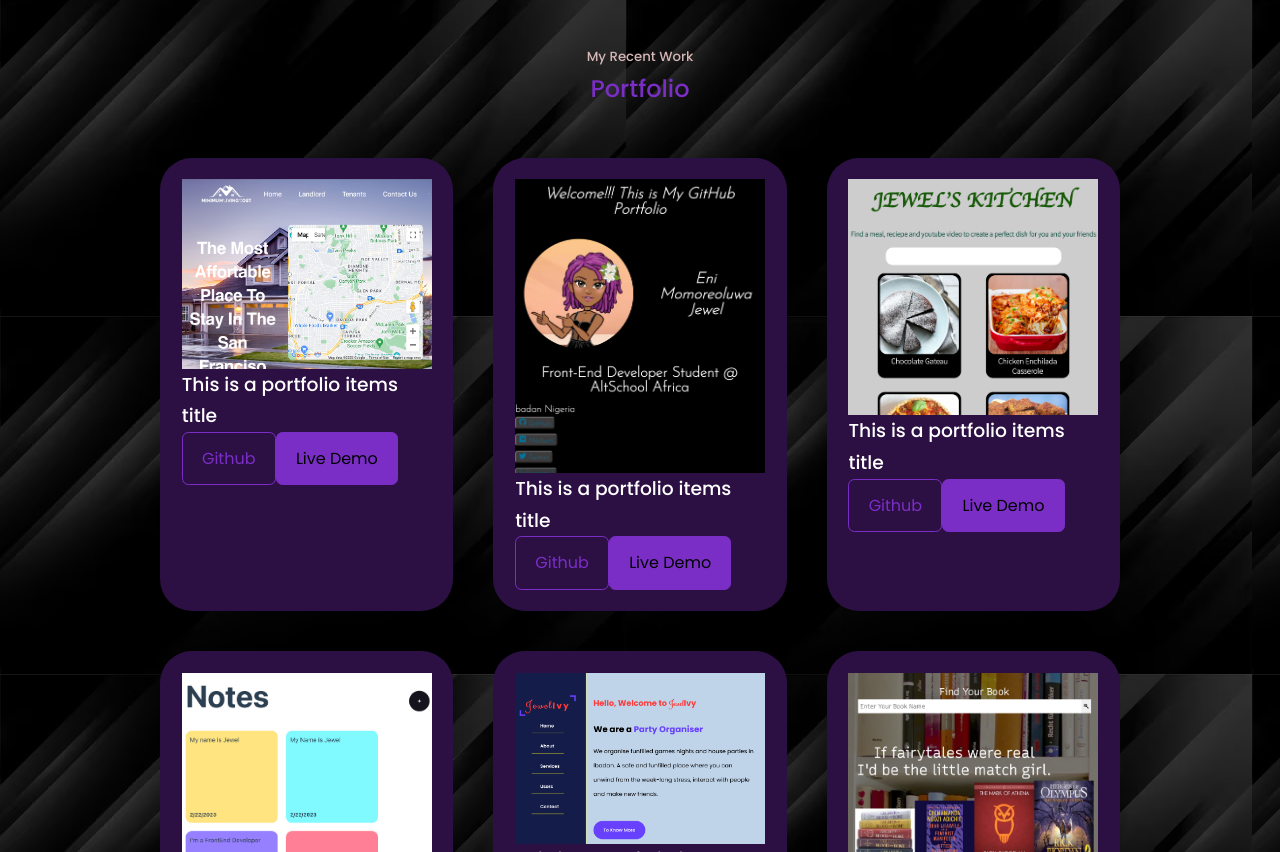
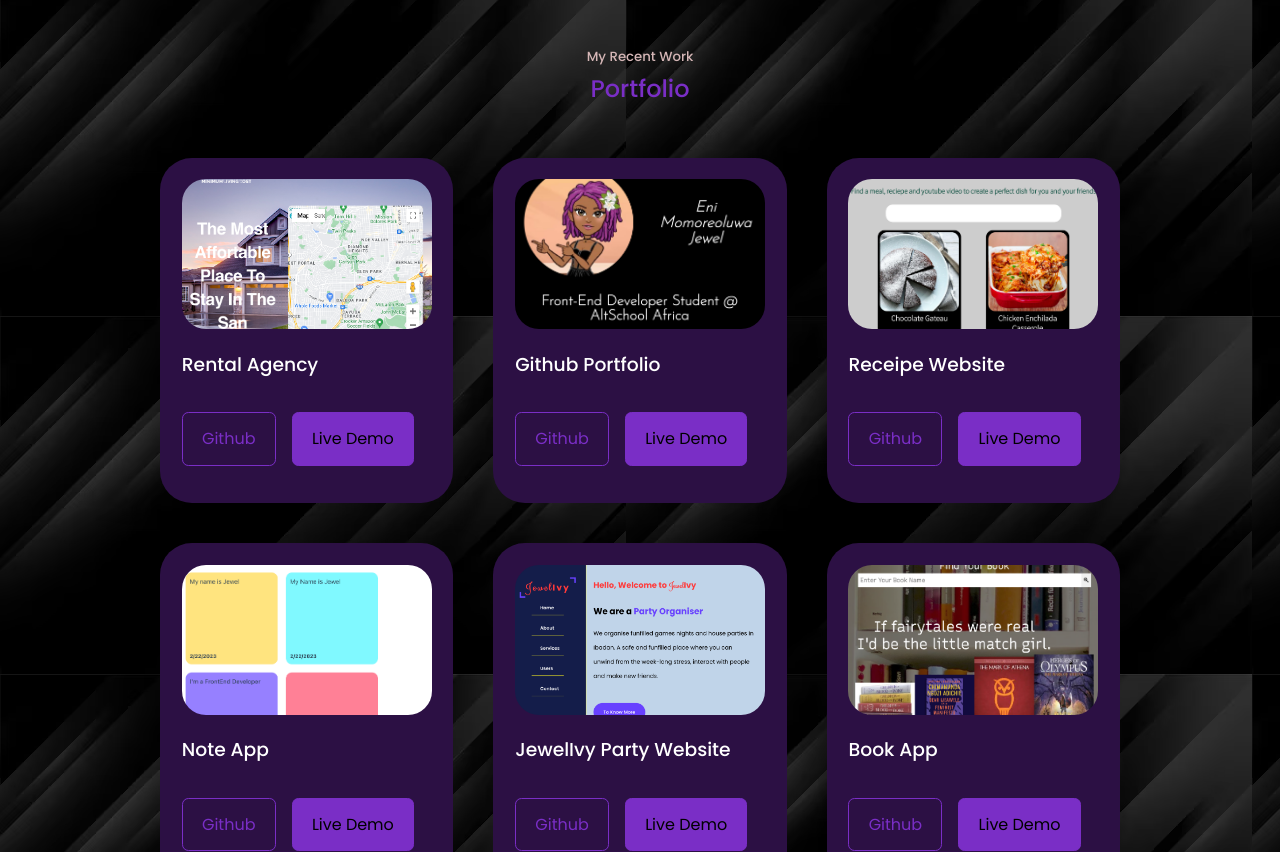
Before and after one commit to Jeweleni/Portfolio, a React (Create React App) app: page / in a window 1280 px wide. Shown: the part 2548-3400 px from the top of the page. Built offline with nearby package versions, Linux system fonts and the light colour scheme; a web font is replaced by a local one.

Commit message:
image height

```diff
--- a/src/Components/Experience/Experience.css
+++ b/src/Components/Experience/Experience.css
@@ -41,7 +41,7 @@
   color: var(--color-primary);
 }
 
-/* =====MEDIA QUESRIES==== */
+/* =====MEDIA QUESRIES MEDIUM DEVICES==== */
 
 @media screen and (max-width: 1024px) {
   .experience__container {
@@ -59,6 +59,8 @@
   }
 }
 
+/* =======MEDIA QUERIES SMALL DEVICES ======= */
+
 @media screen and (max-width: 600px) {
   .experience__container {
     gap: 1rem;
--- a/src/Components/Header/Header.css
+++ b/src/Components/Header/Header.css
@@ -78,7 +78,7 @@ header{
     }
 }
 
-/* ======MEDIA QUESRIES (MEDIUM DEVICES) ====== */
+/* ======MEDIA QUESRIES (SMALL DEVICES) ====== */
 
 @media screen and (max-width: 600px) {
     .header{
--- a/src/Components/Portfolio/Portfolio.css
+++ b/src/Components/Portfolio/Portfolio.css
@@ -18,12 +18,22 @@
     background: transparent;
 }
 
-.portfolio__item-image{
+.portfolio__items-image{
     border-radius: 1.5rem;
     overflow: hidden;
+    object-fit: cover;
+
+
 }
 
-.portfolio__item h3{
+.portfolio__items-image img{
+    width: 100%;
+    height: 150px;
+    object-fit: cover;
+
+}
+
+.portfolio__items h3{
     margin: 1.2rem 0 2rem;
 }
 
@@ -50,6 +60,7 @@
     .portfolio__container {
         grid-template-columns: 1fr;
         gap: 1rem;
+
     }
 
 
--- a/src/Components/Portfolio/Portfolio.js
+++ b/src/Components/Portfolio/Portfolio.js
@@ -70,14 +70,14 @@ const Portfolio = () => {
 
             <div className="container portfolio__container">
                 {
-                data.map(({id, image, tittle, github, demo}) => {
+                data.map(({id, image, title, github, demo}) => {
                     return(
                      <article key={id} className="portfolio__items">
-                     <div className="portfoloi__items-image">
-                         <img src={image} alt={tittle}/>
+                     <div className="portfolio__items-image">
+                         <img src={image} alt={title}/>
                      </div>
-                     <h3>This is a portfolio items title</h3>
-                     <div className='portfolio__item-cta'>
+                     <h3>{title}</h3>
+                     <div className='portfolio__items-cta'>
                      <a href={github} className="btn">Github</a>
                      <a href={demo} className="btn btn-primary" rel="noreferrer" target="_blank">Live Demo</a>
                      </div>
```
